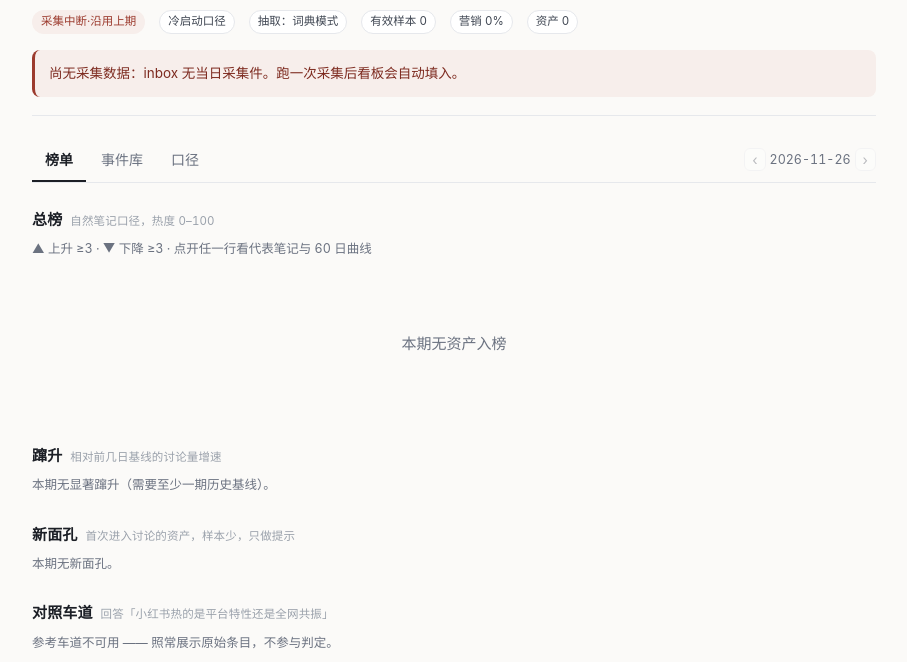
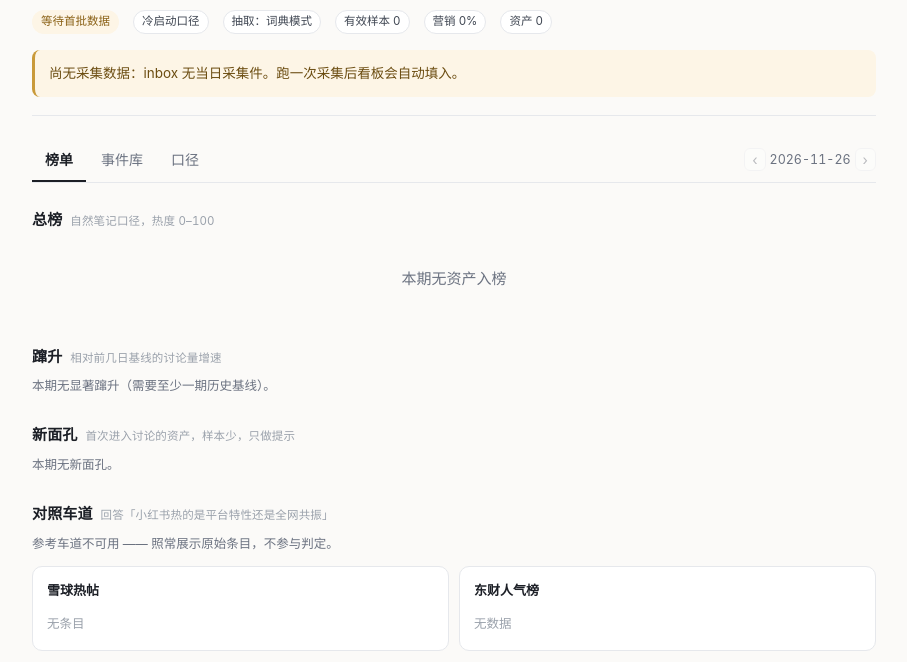
Before and after one commit to homjanon/xhs-heat, a plain HTML site: page docs/index.html in a window 1280 px wide. Shown: the part 108-770 px from the top of the page, without its empty margins (186-1093 px from the left). Drawn offline with Linux system fonts and the light colour scheme.

Commit message:
ui: 空态显示『等待首批数据』并收敛留白

```diff
--- a/docs/index.html
+++ b/docs/index.html
@@ -157,7 +157,7 @@ td.num{text-align:right;white-space:nowrap}
 
 footer{margin-top:44px;padding-top:16px;border-top:1px solid var(--line);font-size:11.5px;color:var(--ink4);line-height:1.8}
 
-.empty{text-align:center;padding:60px 20px;color:var(--ink3)}
+.empty{text-align:center;padding:26px 20px;color:var(--ink3)}
 .empty h2{border:0;justify-content:center}
 
 @media(max-width:640px){
@@ -312,8 +312,9 @@ function render(){
   $("#next").disabled = STATE.idx <= 0;
 
   const st = d.stats || {}, cal = d.caliber || {};
-  const statusChip = d.stale ? '<span class="chip bad">采集中断·沿用上期</span>'
-    : (d.status === "degraded" ? '<span class="chip warn">降级运行</span>' : '<span class="chip ok">正常</span>');
+  const statusChip = d.status === "empty" ? '<span class="chip warn">等待首批数据</span>'
+    : (d.stale ? '<span class="chip bad">采集中断·沿用上期</span>'
+    : (d.status === "degraded" ? '<span class="chip warn">降级运行</span>' : '<span class="chip ok">正常</span>'));
   const calChip = cal.mode === "bootstrap"
     ? '<span class="chip line">冷启动口径</span>'
     : '<span class="chip line">滚动分位</span>';
@@ -327,10 +328,11 @@ function render(){
   ].join("");
 
   $("#banner").innerHTML = d.stale
-    ? '<div class="banner bad">'+ESC(d.stale_note||"今日采集中断，沿用上一期数据")+'</div>'
+    ? '<div class="banner '+(d.status==="empty"?"":"bad")+'">'+ESC(d.stale_note||"今日采集中断，沿用上一期数据")+'</div>'
     : (cal.mode==="bootstrap" ? '<div class="banner">冷启动第 '+(cal.history_days+1)+' 天：历史不足 '+cal.min_days_required+' 天，热度用截面归一、动量取中性。此期间数值仅用于排序，不与日后滚动口径比较。</div>' : '');
 
-  $("#boardHint").textContent = "▲ 上升 ≥3 · ▼ 下降 ≥3 · 点开任一行看代表笔记与 60 日曲线";
+  $("#boardHint").textContent = (d.leaderboard && d.leaderboard.length)
+    ? "▲ 上升 ≥3 · ▼ 下降 ≥3 · 点开任一行看代表笔记与 60 日曲线" : "";
   renderBoard(d);
   renderSurge(d);
   renderNewcomers(d);
```
